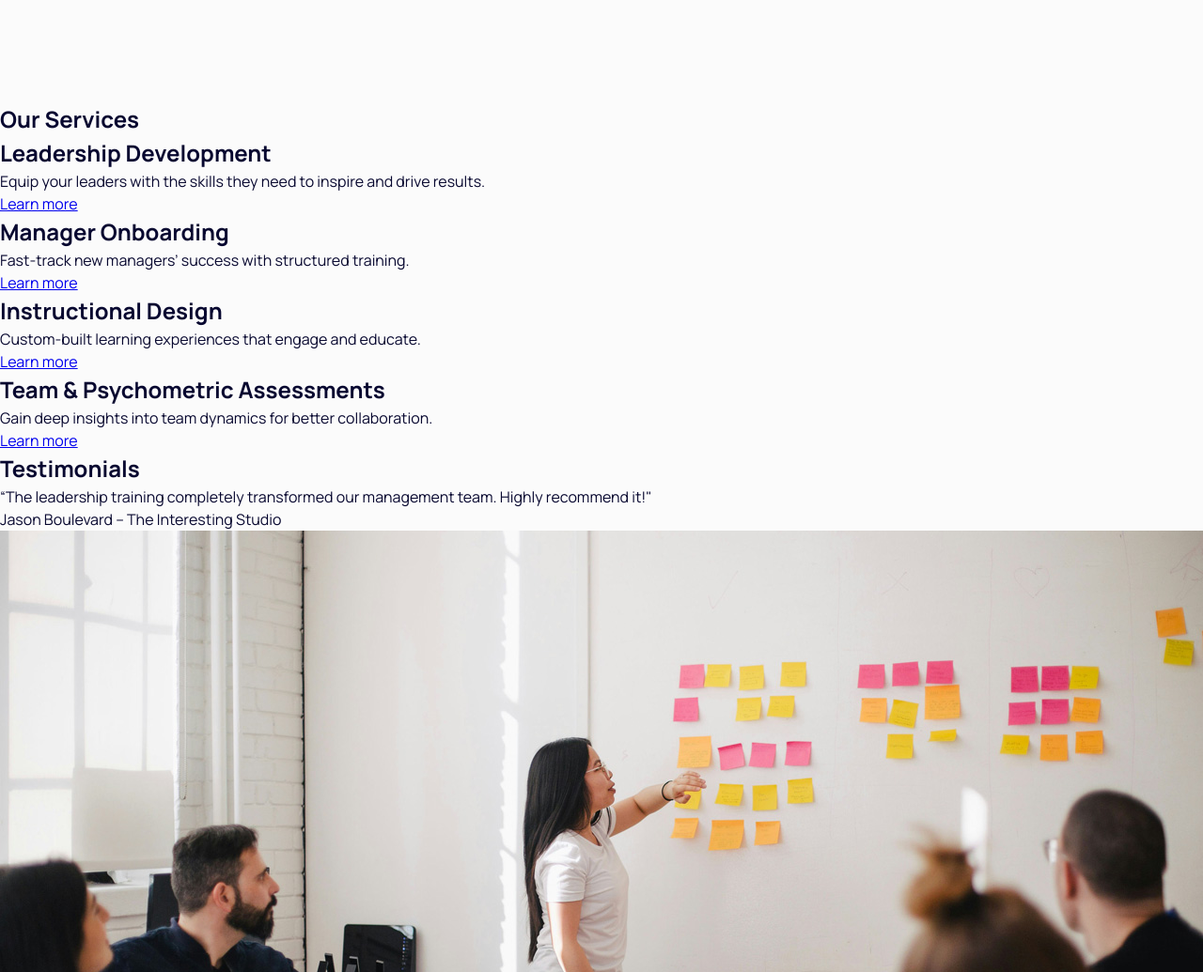
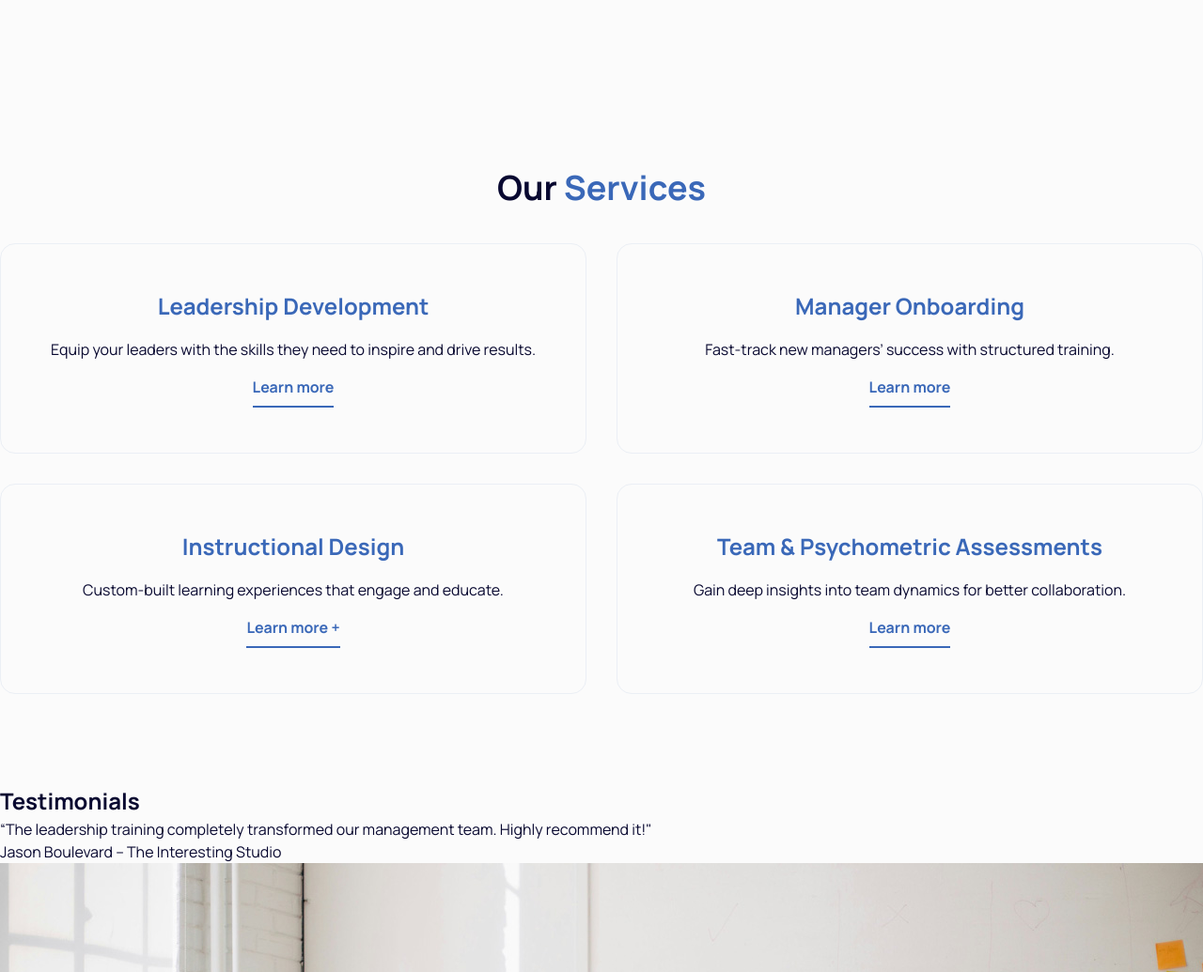
Before and after one commit to gustavonerip/cedroeducation, a website built with Vite: page index.html in a window 1280 px wide. Shown: the part 1649-2684 px from the top of the page at 94% size. Built offline with nearby package versions, Linux system fonts and the light colour scheme.

Commit message:
services section styled

```diff
--- a/index.html
+++ b/index.html
@@ -81,7 +81,7 @@
     <!-- BENEFITS SECTION -->
     <section class="main__benefits">
       <div class="container">
-        <h1 class="benefits__title">Why <span>Cedro</span>?</h1>
+        <h1 class="section__title">Why <span>Cedro</span>?</h1>
         <ul class="benefits__list flex">
           <li>
             <h2>Tailored Training,<br />Not One-Size-Fits-All</h2>
@@ -103,7 +103,7 @@
 
     <section class="main__services">
       <div class="container">
-        <h1>Our <span>Services</span></h1>
+        <h1 class="section__title">Our <span>Services</span></h1>
         <div class="services__list">
           <div class="services__list__item">
             <h2>Leadership Development</h2>
@@ -118,7 +118,7 @@
           <div class="services__list__item">
             <h2>Instructional Design</h2>
             <p>Custom-built learning experiences that engage and educate.</p>
-            <a href="#" class="terciary-btn">Learn more</a>
+            <a href="#" class="terciary-btn">Learn more +</a>
           </div>
           <div class="services__list__item">
             <h2>Team & Psychometric Assessments</h2>
--- a/src/style.css
+++ b/src/style.css
@@ -314,6 +314,51 @@ main {
   text-align: center;
 }
 
+/* || SERVICES */
+.main__services {
+  padding: 5vw 0;
+}
+
+.main__services .section__title {
+  text-align: center;
+}
+
+.services__list {
+  padding: 2.5vw 0;
+  display: grid;
+  grid-template-columns: repeat(2, 1fr);
+  grid-template-rows: auto-fit;
+  justify-items: stretch;
+  align-items: stretch;
+  gap: 2em;
+}
+
+.services__list__item {
+  padding: 3em 2.25em;
+  border-radius: 16px;
+  border: solid 1px #ebeff5;
+  display: flex;
+  flex-direction: column;
+  gap: 1em;
+  justify-content: center;
+  align-items: center;
+}
+
+.services__list__item h2 {
+  color: var(--secondary-color);
+}
+
+.services__list__item a {
+  color: var(--secondary-color);
+  font-weight: 700;
+  padding-bottom: 0.5em;
+}
+
+.services__list__item a:hover {
+  color: var(--accent-color);
+  border-bottom-color: var(--accent-color);
+}
+
 /* || FOOTER */
 .footer {
   text-align: center;
@@ -505,6 +550,11 @@ main {
   .benefits__title {
     text-align: center;
   }
+
+  /* || SERVICES */
+  .services__list {
+    grid-template-columns: 1fr;
+  }
 }
 
 /* || COMPONENTS */
@@ -525,6 +575,19 @@ main {
   color: var(--darkest-color);
 }
 
+.terciary-btn {
+  text-decoration: none;
+  border-bottom: solid 2px var(--secondary-color);
+}
+
+.section__title {
+  font-size: 36px;
+}
+
+.section__title span {
+  color: var(--secondary-color);
+}
+
 /* || UTILITIES */
 .flex {
   display: flex;
```
